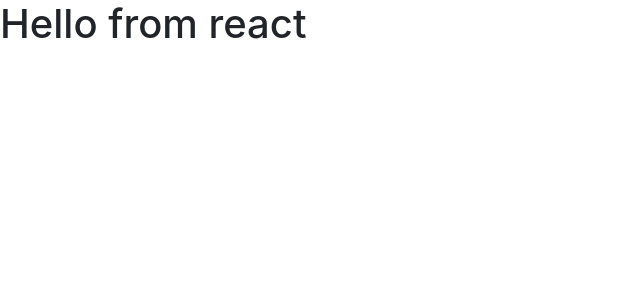
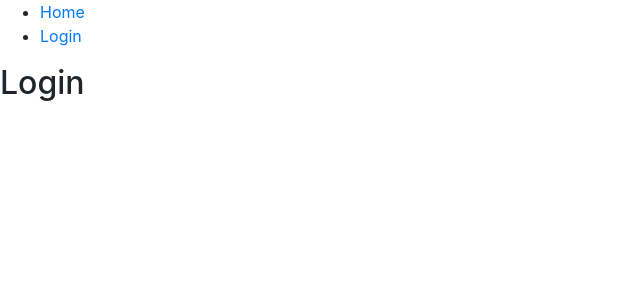
Before and after one commit to VladFiliucov/frontend-project-lvl4, a React app: page /login in a window 1280 px wide. Shown: the top 300 px of the page, without its empty margins (0-640 px from the left). Built offline with nearby package versions, Linux system fonts and the light colour scheme; the HTML template or start-up script is replaced by a standard one.

Commit message:
add basic router setup

```diff
--- a/package.json
+++ b/package.json
@@ -38,6 +38,7 @@
     "pug": "^3.0.2",
     "react": "^17.0.2",
     "react-dom": "^17.0.2",
+    "react-router-dom": "^5.2.0",
     "regenerator-runtime": "^0.13.7"
   },
   "devDependencies": {
--- a/src/components/App.jsx
+++ b/src/components/App.jsx
@@ -1,5 +1,50 @@
 import React from 'react';
+import {
+  BrowserRouter as Router,
+  Switch,
+  Route,
+  Link,
+} from 'react-router-dom';
 
-const App = () => <h1>Hello from react</h1>;
+export default function App() {
+  return (
+    <Router>
+      <div>
+        <nav>
+          <ul>
+            <li>
+              <Link to="/">Home</Link>
+            </li>
+            <li>
+              <Link to="/login">Login</Link>
+            </li>
+          </ul>
+        </nav>
 
-export default App;
+        <Switch>
+          <Route path="/login">
+            <Login />
+          </Route>
+          <Route exact path="/">
+            <Home />
+          </Route>
+          <Route path="*">
+            <NoMatch />
+          </Route>
+        </Switch>
+      </div>
+    </Router>
+  );
+}
+
+function Home() {
+  return <h2>Home</h2>;
+}
+
+function Login() {
+  return <h2>Login</h2>;
+}
+
+function NoMatch() {
+  return <h1>404</h1>;
+}
```
Also changed, not shown: 1 other file (tests, documents, lock files or other folders).
